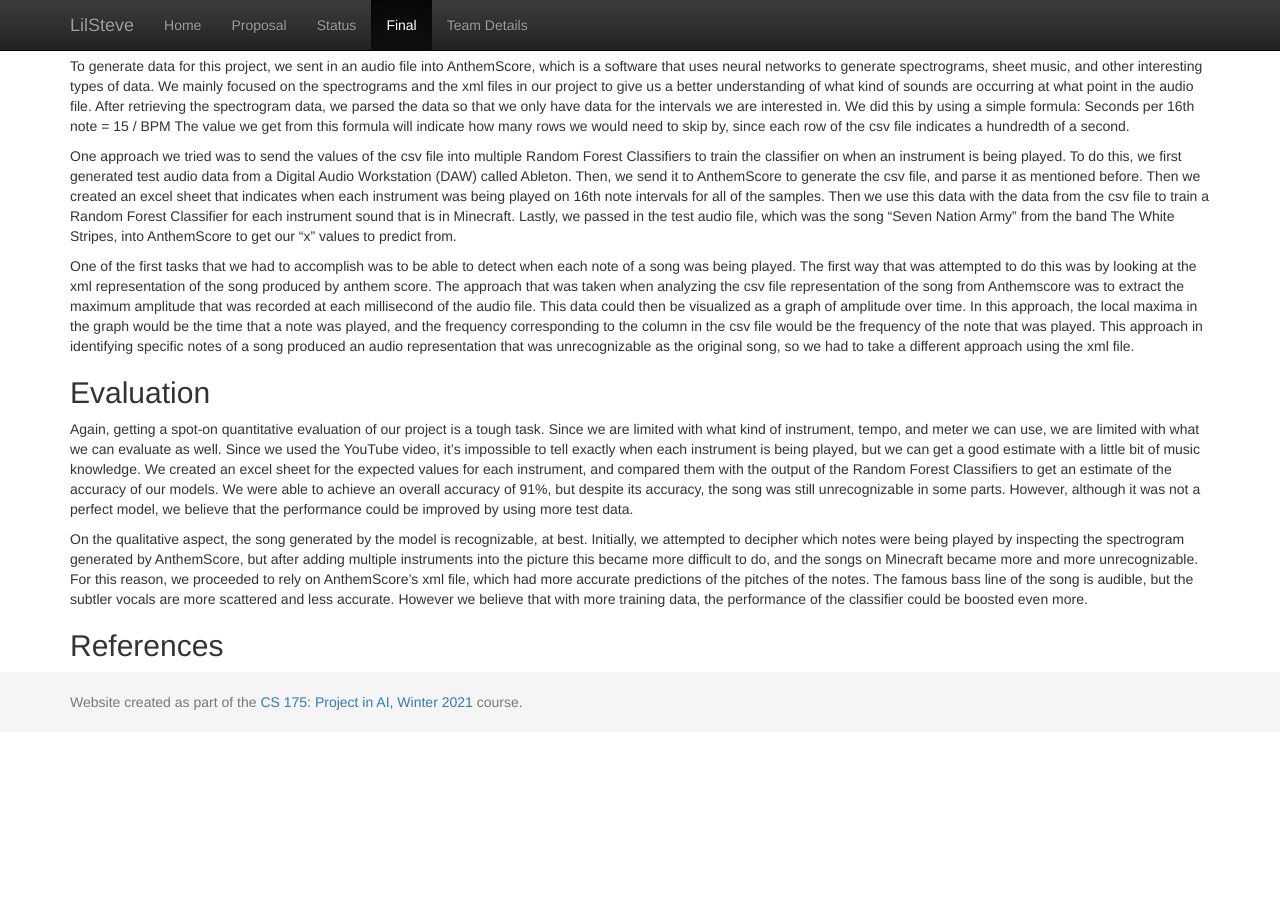
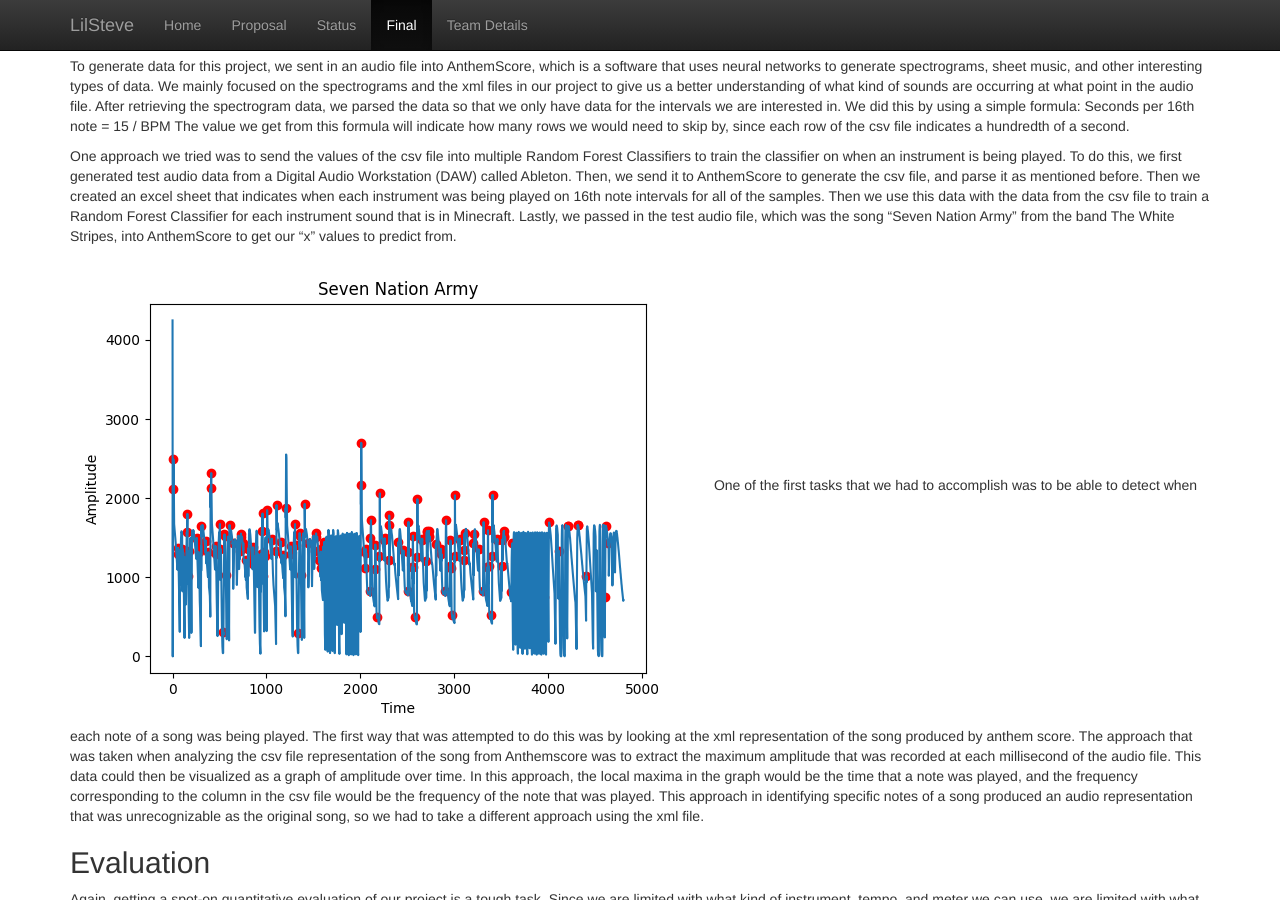
Before and after one commit to rhorikaw/LilSteve, a Jekyll site: the page built from docs/final.md, in a window 1280 px wide and 900 px high, scrolled down 1135 px. Built offline with Jekyll 4.4.1, drawn with Linux system fonts in a browser that asks for light colours; before the commit the page ends 1867 px from its top, so only the background shows below that; grey boxes are pictures that could not be loaded.

Commit message:
Update final.md

```diff
--- a/docs/final.md
+++ b/docs/final.md
@@ -18,7 +18,7 @@
 The value we get from this formula will indicate how many rows we would need to skip by, since each row of the csv file indicates a hundredth of a second.
 
 One approach we tried was to send the values of the csv file into multiple Random Forest Classifiers to train the classifier on when an instrument is being played. To do this, we first generated test audio data from a Digital Audio Workstation (DAW) called Ableton. Then, we send it to AnthemScore to generate the csv file, and parse it as mentioned before. Then we created an excel sheet that indicates when each instrument was being played on 16th note intervals for all of the samples. Then we use this data with the data from the csv file to train a Random Forest Classifier for each instrument sound that is in Minecraft. Lastly, we passed in the test audio file, which was the song “Seven Nation Army” from the band The White Stripes, into AnthemScore to get our “x” values to predict from.
-
+![1](https://raw.githubusercontent.com/rhorikaw/LilSteve/main/docs/Figure_1.png)
 One of the first tasks that we had to accomplish was to be able to detect when each note of a song was being played. The first way that was attempted to do this was by looking at the xml representation of the song produced by anthem score. The approach that was taken when analyzing the csv file representation of the song from Anthemscore was to extract the maximum amplitude that was recorded at each millisecond of the audio file. This data could then be visualized as a graph of amplitude over time. In this approach, the local maxima in the graph would be the time that a note was played, and the frequency corresponding to the column in the csv file would be the frequency of the note that was played. This approach in identifying specific notes of a song produced an audio representation that was unrecognizable as the original song, so we had to take a different approach using the xml file.
 
 ## Evaluation
```
